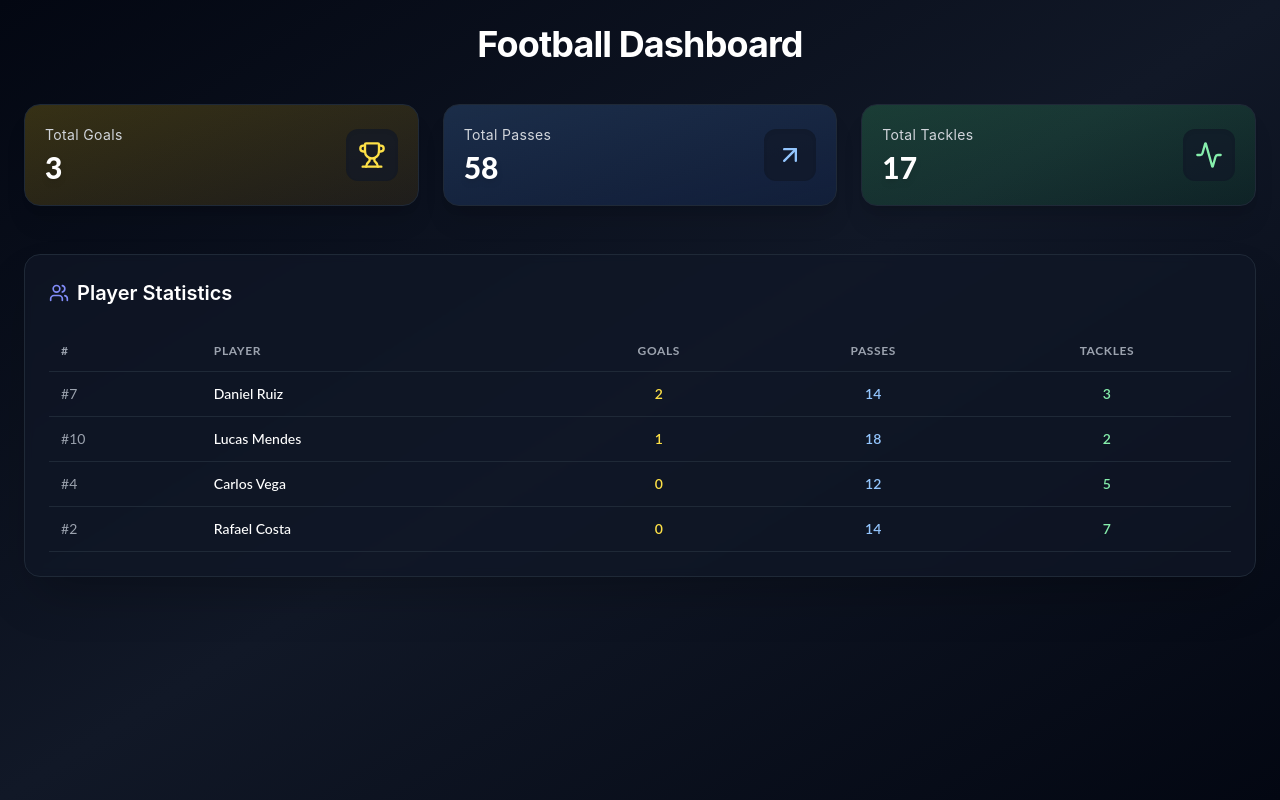
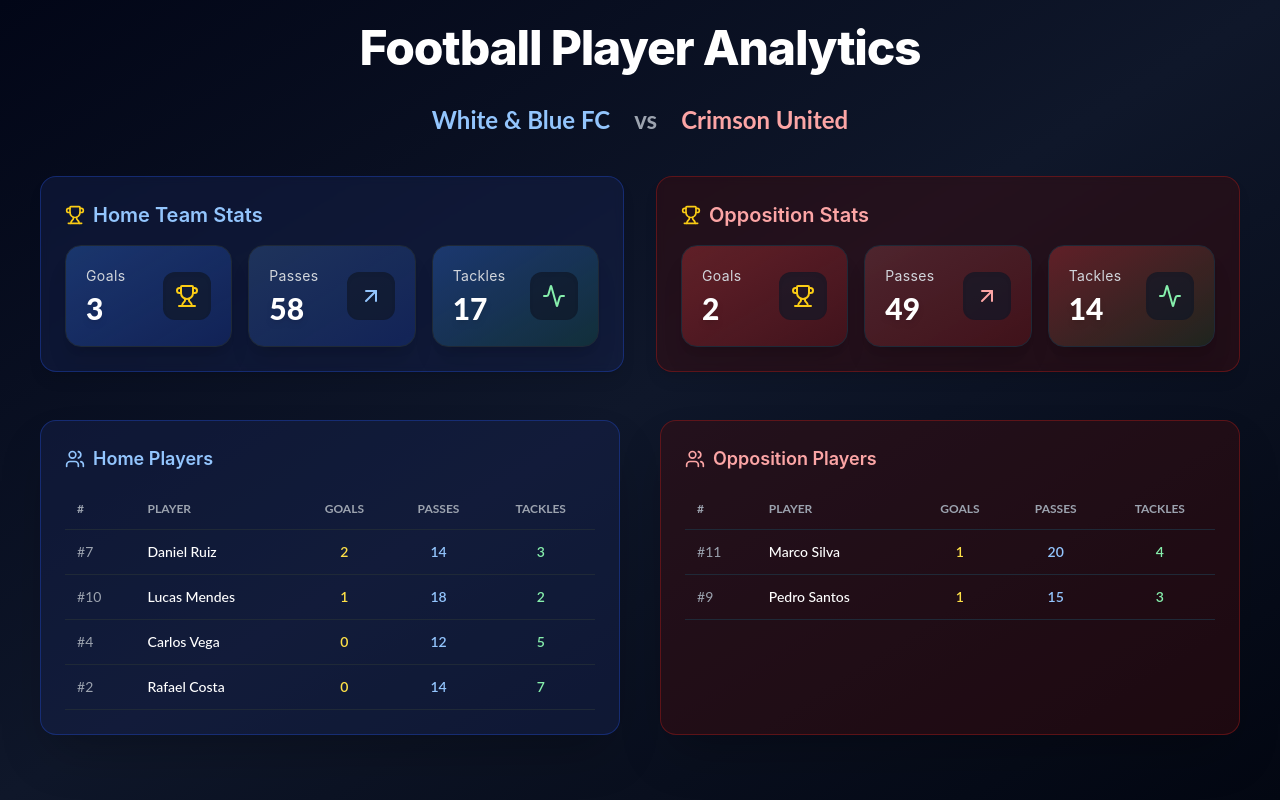
Before and after one commit to MusmRapid/football-player-detection-fe, a React (Vite) app: page / in a window 1280 px wide. Built offline with nearby package versions, Linux system fonts and the light colour scheme.

Commit message:
Refactor analytics data structure and enhance Football Analytics Dashboard with team-specific statistics and player tables

```diff
--- a/public/analytics.json
+++ b/public/analytics.json
@@ -1,13 +1,23 @@
 {
   "summary": {
-    "total_goals": 3,
-    "total_passes": 58,
-    "total_tackles": 17
+    "home": {
+      "team_name": "White & Blue FC",
+      "total_goals": 3,
+      "total_passes": 58,
+      "total_tackles": 17
+    },
+    "away": {
+      "team_name": "Crimson United",
+      "total_goals": 2,
+      "total_passes": 49,
+      "total_tackles": 14
+    }
   },
   "players": [
     {
       "id": 7,
       "name": "Daniel Ruiz",
+      "team": "home",
       "goals": 2,
       "passes": 14,
       "tackles": 3
@@ -15,6 +25,7 @@
     {
       "id": 10,
       "name": "Lucas Mendes",
+      "team": "home",
       "goals": 1,
       "passes": 18,
       "tackles": 2
@@ -22,6 +33,7 @@
     {
       "id": 4,
       "name": "Carlos Vega",
+      "team": "home",
       "goals": 0,
       "passes": 12,
       "tackles": 5
@@ -29,9 +41,26 @@
     {
       "id": 2,
       "name": "Rafael Costa",
+      "team": "home",
       "goals": 0,
       "passes": 14,
       "tackles": 7
+    },
+    {
+      "id": 11,
+      "name": "Marco Silva",
+      "team": "away",
+      "goals": 1,
+      "passes": 20,
+      "tackles": 4
+    },
+    {
+      "id": 9,
+      "name": "Pedro Santos",
+      "team": "away",
+      "goals": 1,
+      "passes": 15,
+      "tackles": 3
     }
   ]
 }
--- a/src/App.tsx
+++ b/src/App.tsx
@@ -1,8 +1,9 @@
 import React, { useEffect, useState } from "react";
 import { motion } from "framer-motion";
-import { Trophy, ArrowUpRight, Activity, Users,  } from "lucide-react";
+import { Trophy, ArrowUpRight, Activity } from "lucide-react";
 import Loader from "./components/Loader";
 import SummaryCard from "./components/SummaryCard";
+import TeamTable from "./components/Tables/TeamTable";
 import type { AnalyticsData } from "./types/analytics";
 
 const FootballAnalyticsDashboard: React.FC = () => {
@@ -18,83 +19,105 @@ const FootballAnalyticsDashboard: React.FC = () => {
   if (!data) return <Loader />;
 
   const { summary, players } = data;
+  const homePlayers = players.filter((p) => p.team === "home");
+  const awayPlayers = players.filter((p) => p.team === "away");
 
   return (
-    <div className="min-h-screen p-6 text-white bg-gradient-to-br from-gray-950 via-gray-900 to-gray-950">
+    <div className="min-h-screen px-4 py-6 text-white bg-gradient-to-br from-slate-950 via-slate-900 to-gray-950 sm:px-6 lg:px-10">
+      {/* Header */}
       <motion.h1
         initial={{ opacity: 0, y: -20 }}
         animate={{ opacity: 1, y: 0 }}
-        className="mb-10 text-4xl font-bold tracking-tight text-center"
+        className="mb-8 text-3xl font-extrabold tracking-tight text-center sm:text-4xl lg:text-5xl"
       >
-        Football  Dashboard
+        Football Player Analytics
       </motion.h1>
 
-      <div className="grid grid-cols-1 gap-6 mb-12 sm:grid-cols-3">
+      {/* Team Names */}
+      <motion.div
+        initial={{ opacity: 0, y: -10 }}
+        animate={{ opacity: 1, y: 0 }}
+        className="flex flex-col items-center justify-center mb-10 space-y-3 text-xl font-bold sm:flex-row sm:space-y-0 sm:gap-6 md:text-2xl"
+      >
+        <div className="flex items-center gap-2 sm:gap-3">
+          <span className="text-blue-300">{summary.home.team_name}</span>
+        </div>
+        <span className="text-gray-400">vs</span>
+        <div className="flex items-center gap-2 sm:gap-3">
+          <span className="text-red-300">{summary.away.team_name}</span>
+        </div>
+      </motion.div>
+
+      {/* Summary Grids */}
+      <div className="grid grid-cols-1 gap-8 mb-12 lg:grid-cols-2">
+        {/* Home Team */}
+        <motion.div
+          initial={{ opacity: 0, y: 20 }}
+          animate={{ opacity: 1, y: 0 }}
+          className="p-5 border shadow-lg sm:p-6 bg-blue-950/40 border-blue-800/50 rounded-2xl backdrop-blur-sm"
+        >
+          <h2 className="flex items-center gap-2 mb-4 text-lg font-semibold text-blue-300 sm:text-xl">
+            <Trophy className="w-5 h-5 text-yellow-400" /> Home Team Stats
+          </h2>
+          <div className="grid grid-cols-1 gap-4 sm:grid-cols-3">
             <SummaryCard
-          title="Total Goals"
-          value={summary.total_goals}
-          accent="from-yellow-400/20 to-yellow-600/10"
-          icon={<Trophy className="text-yellow-300 w-7 h-7" />}
+              title="Goals"
+              value={summary.home.total_goals}
+              accent="from-blue-500/30 to-blue-700/20"
+              icon={<Trophy className="w-6 h-6 text-yellow-400" />}
             />
             <SummaryCard
-          title="Total Passes"
-          value={summary.total_passes}
-          accent="from-blue-400/20 to-blue-600/10"
-          icon={<ArrowUpRight className="text-blue-300 w-7 h-7" />}
+              title="Passes"
+              value={summary.home.total_passes}
+              accent="from-blue-400/20 to-blue-700/20"
+              icon={<ArrowUpRight className="w-6 h-6 text-blue-300" />}
             />
             <SummaryCard
-          title="Total Tackles"
-          value={summary.total_tackles}
-          accent="from-green-400/20 to-green-600/10"
-          icon={<Activity className="text-green-300 w-7 h-7" />}
+              title="Tackles"
+              value={summary.home.total_tackles}
+              accent="from-blue-500/30 to-green-700/20"
+              icon={<Activity className="w-6 h-6 text-green-300" />}
             />
           </div>
+        </motion.div>
 
+        {/* Away Team */}
         <motion.div
-        initial={{ opacity: 0, y: 40 }}
-        animate={{ opacity: 1, y: 0 }}
-        className="p-6 border border-gray-800 shadow-2xl bg-gray-900/70 rounded-2xl backdrop-blur-sm"
-      >
-        <h2 className="flex items-center gap-2 mb-6 text-xl font-semibold">
-          <Users className="w-5 h-5 text-indigo-400" /> Player Statistics
-        </h2>
-        <div className="overflow-x-auto">
-          <table className="min-w-full text-sm">
-            <thead>
-              <tr className="text-xs tracking-wider text-gray-400 uppercase border-b border-gray-800">
-                <th className="p-3 text-left">#</th>
-                <th className="p-3 text-left">Player</th>
-                <th className="p-3 text-center">Goals</th>
-                <th className="p-3 text-center">Passes</th>
-                <th className="p-3 text-center">Tackles</th>
-              </tr>
-            </thead>
-            <tbody>
-              {players.map((player, i) => (
-                <motion.tr
-                  key={player.id}
           initial={{ opacity: 0, y: 20 }}
           animate={{ opacity: 1, y: 0 }}
-                  transition={{ delay: i * 0.05 }}
-                  className="transition duration-200 border-b border-gray-800 hover:bg-gray-800/50"
+          className="p-5 border shadow-lg sm:p-6 bg-red-950/40 border-red-800/50 rounded-2xl backdrop-blur-sm"
         >
-                  <td className="p-3 text-gray-400">#{player.id}</td>
-                  <td className="p-3 font-medium">{player.name}</td>
-                  <td className="p-3 font-semibold text-center text-yellow-300">
-                    {player.goals}
-                  </td>
-                  <td className="p-3 font-semibold text-center text-blue-300">
-                    {player.passes}
-                  </td>
-                  <td className="p-3 font-semibold text-center text-green-300">
-                    {player.tackles}
-                  </td>
-                </motion.tr>
-              ))}
-            </tbody>
-          </table>
+          <h2 className="flex items-center gap-2 mb-4 text-lg font-semibold text-red-300 sm:text-xl">
+            <Trophy className="w-5 h-5 text-yellow-400" /> Opposition Stats
+          </h2>
+          <div className="grid grid-cols-1 gap-4 sm:grid-cols-3">
+            <SummaryCard
+              title="Goals"
+              value={summary.away.total_goals}
+              accent="from-red-500/30 to-red-700/20"
+              icon={<Trophy className="w-6 h-6 text-yellow-400" />}
+            />
+            <SummaryCard
+              title="Passes"
+              value={summary.away.total_passes}
+              accent="from-red-400/20 to-red-700/20"
+              icon={<ArrowUpRight className="w-6 h-6 text-red-300" />}
+            />
+            <SummaryCard
+              title="Tackles"
+              value={summary.away.total_tackles}
+              accent="from-red-500/30 to-green-700/20"
+              icon={<Activity className="w-6 h-6 text-green-300" />}
+            />
           </div>
         </motion.div>
+      </div>
+
+      <div className="grid grid-cols-1 gap-10 md:grid-cols-2">
+        <TeamTable players={homePlayers} color="blue" title="Home Players" />
+        <TeamTable players={awayPlayers} color="red" title="Opposition Players" />
+      </div>
+
     </div>
   );
 };
--- /dev/null
+++ b/src/components/Tables/TeamTable/index.tsx
@@ -0,0 +1,62 @@
+import React from "react";
+import { motion } from "framer-motion";
+import type { TeamTableProps } from "../../../types/analytics";
+import { Users } from "lucide-react";
+
+const TeamTable: React.FC<TeamTableProps> = ({ players, color, title }) => (
+  <motion.div
+    initial={{ opacity: 0, y: 40 }}
+    animate={{ opacity: 1, y: 0 }}
+    className={`p-6 rounded-2xl shadow-2xl border ${
+      color === "blue"
+        ? "bg-blue-950/40 border-blue-800/50"
+        : "bg-red-950/40 border-red-800/50"
+    }`}
+  >
+    <h2
+      className={`text-lg font-semibold mb-4 flex items-center gap-2 ${
+        color === "blue" ? "text-blue-300" : "text-red-300"
+      }`}
+    >
+      <Users className="w-5 h-5" /> {title}
+    </h2>
+    <div className="overflow-x-auto">
+      <table className="min-w-full text-sm">
+        <thead>
+          <tr className="text-xs text-gray-400 uppercase border-b border-gray-800">
+            <th className="p-3 text-left">#</th>
+            <th className="p-3 text-left">Player</th>
+            <th className="p-3 text-center">Goals</th>
+            <th className="p-3 text-center">Passes</th>
+            <th className="p-3 text-center">Tackles</th>
+          </tr>
+        </thead>
+        <tbody>
+          {players.map((player, i) => (
+            <motion.tr
+              key={player.id}
+              initial={{ opacity: 0, y: 20 }}
+              animate={{ opacity: 1, y: 0 }}
+              transition={{ delay: i * 0.05 }}
+              className="transition duration-200 border-b border-gray-800 hover:bg-gray-800/30"
+            >
+              <td className="p-3 text-gray-400">#{player.id}</td>
+              <td className="p-3 font-medium">{player.name}</td>
+              <td className="p-3 font-semibold text-center text-yellow-300">
+                {player.goals}
+              </td>
+              <td className="p-3 font-semibold text-center text-blue-300">
+                {player.passes}
+              </td>
+              <td className="p-3 font-semibold text-center text-green-300">
+                {player.tackles}
+              </td>
+            </motion.tr>
+          ))}
+        </tbody>
+      </table>
+    </div>
+  </motion.div>
+);
+
+export default TeamTable;
--- a/src/types/analytics.ts
+++ b/src/types/analytics.ts
@@ -1,15 +1,22 @@
 export interface Player {
   id: number;
   name: string;
+  team: "home" | "away";
   goals: number;
   passes: number;
   tackles: number;
 }
 
-export interface Summary {
+export interface TeamSummary {
+  team_name: string;
   total_goals: number;
   total_passes: number;
   total_tackles: number;
+}
+
+export interface Summary {
+  home: TeamSummary;
+  away: TeamSummary;
 }
 
 export interface AnalyticsData {
@@ -23,3 +30,9 @@ export interface SummaryCardProps {
   icon: React.ReactNode;
   accent: string;
 }
+
+export interface TeamTableProps {
+  players: any[];
+  color: "red" | "blue";
+  title: string;
+}
```
Lines whose indentation alone changed are shown as unchanged.
